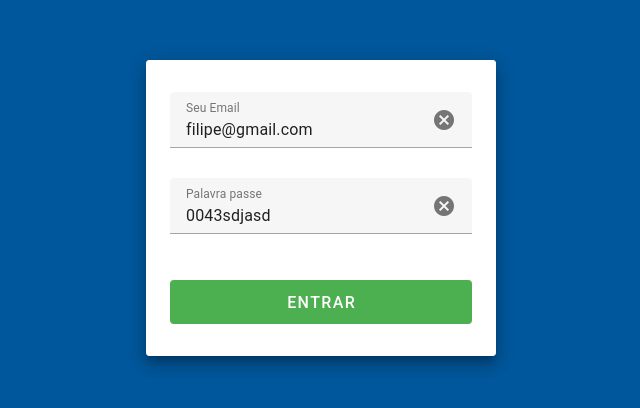
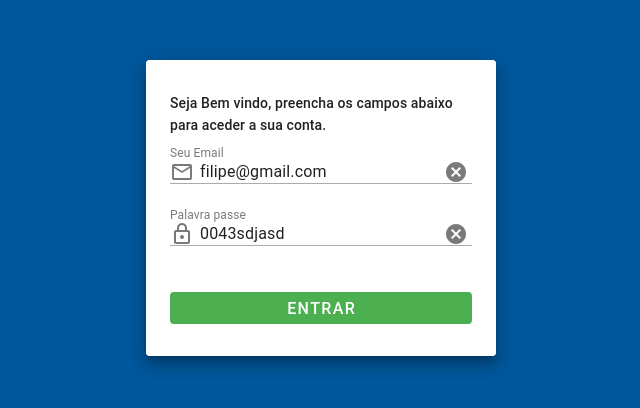
Before and after one commit to pedroavelin/tribunal, a Vue app: page / in a window 1280 px wide. Shown: the part 192-600 px from the top of the page, without its empty margins (319-959 px from the left). Built offline with nearby package versions, Linux system fonts and the light colour scheme.

Commit message:
Update LoginPage.vue
 prepend-inner-icon="mdi-lock-outline"

```diff
--- a/src/pages/LoginPage.vue
+++ b/src/pages/LoginPage.vue
@@ -2,28 +2,38 @@
   <v-container fluid class="d-flex justify-center align-center bg-light-blue-darken-4" style="height: 100vh;">
     <v-sheet rounded>
       <v-card elevation="10" class="mx-auto px-6 py-8" width="350">
+        <h3 class="text-subtitle-2 mb-4">Seja Bem vindo, preencha os campos abaixo para aceder a sua conta.</h3>
         <v-form @submit.prevent="login()">
 
           <v-text-field
             v-model="user.email"
+            prepend-inner-icon="mdi-email-outline"
             class="mb-2"
             label="Seu Email"
             clearable
             placeholder="Digite o seu email"
+            variant="underlined"
+            color="primary"
+            density="compact"
           ></v-text-field>
 
           <v-text-field
             v-model="user.password"
+             prepend-inner-icon="mdi-lock-outline"
             label="Palavra passe"
             placeholder="Digite a sua palavra passe"
+            variant="underlined"
+            color="primary"
+            density="compact"
             clearable
           ></v-text-field>
-<br>
+          <br>
           <v-btn
             color="success"
             size="large"
             type="submit"
             variant="flat"
+            density="compact"
             block
           >
             Entrar
```
